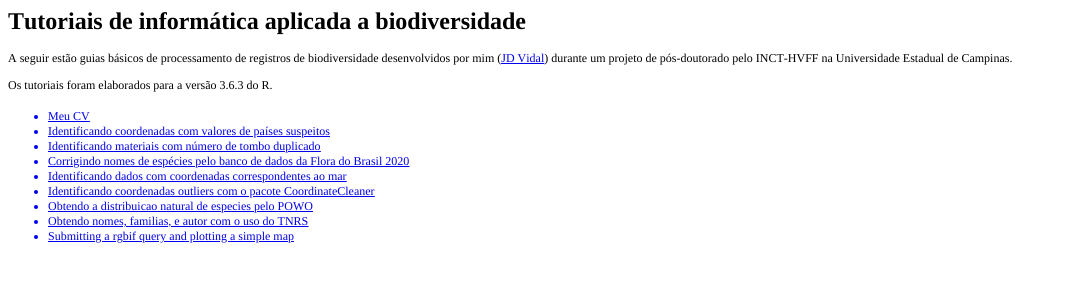
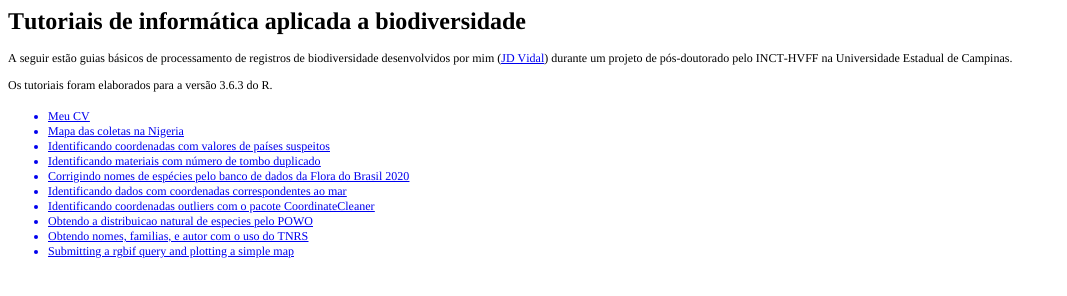
Before and after one commit to jdvidal/INCT_pd, a plain HTML site: page index.html in a window 1280 px wide. Shown: the whole page, without its empty margins (0-1067 px from the left). Drawn offline with Linux system fonts and the light colour scheme.

Commit message:
Update index.html

```diff
--- a/index.html
+++ b/index.html
@@ -22,6 +22,7 @@
 <p class="p2"><span class="s1">Os tutoriais foram elaborados para a versão 3.6.3 do R.</span></p>
 <ul class="ul1">
     <li class="li3"><span class="s3"><a href="https://jdvidal.github.io/INCT_pd/E_CV.pdf"><span class="s4">Meu CV</span></a></span></li>
+      <li class="li3"><span class="s3"><a href="https://jdvidal.github.io/INCT_pd/photo_map.html"><span class="s4">Mapa das coletas na Nigeria</span></a></span></li>
   <li class="li3"><span class="s3"><a href="https://jdvidal.github.io/INCT_pd/species_Link_paises.html"><span class="s4">Identificando coordenadas com valores de países suspeitos</span></a></span></li>
   <li class="li3"><span class="s3"><a href="https://jdvidal.github.io/INCT_pd/species_Link_tombo.html"><span class="s4">Identificando materiais com número de tombo duplicado</span></a></span></li>
   <li class="li3"><span class="s3"><a href="https://jdvidal.github.io/INCT_pd/species_Link_nomes_flora.html"><span class="s4">Corrigindo nomes de espécies pelo banco de dados da Flora do Brasil 2020</span></a></span></li>
```
